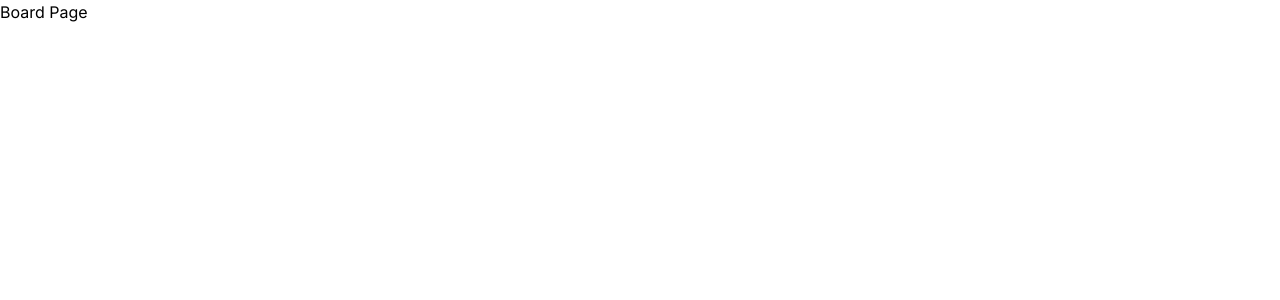
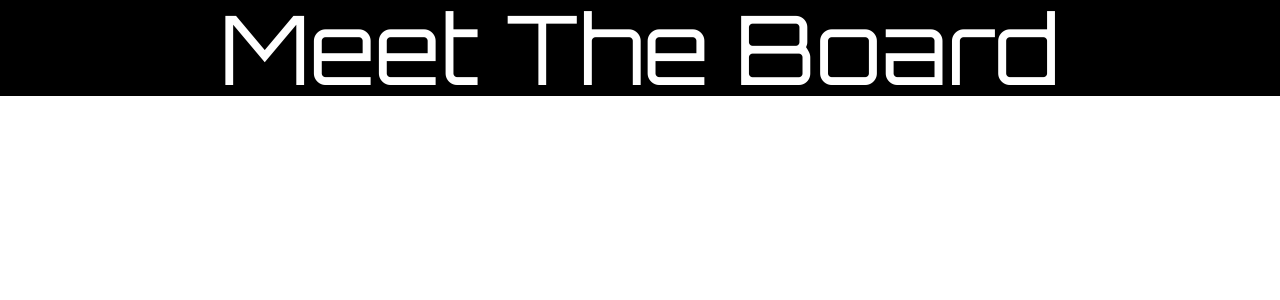
Before and after one commit to acm-ucr/skate-club-website, a Next.js app: page /board in a window 1280 px wide. Shown: the top 300 px of the page. Built offline with nearby package versions, Linux system fonts and the light colour scheme; a web font is replaced by a local one.

Commit message:
Created Meet The Board Title

```diff
--- a/src/app/board/page.tsx
+++ b/src/app/board/page.tsx
@@ -1,5 +1,9 @@
+import MeetTheBoard from "@/components/board/MeetTheBoard";
+
 const page = () => {
-  return <div className="flex w-full flex-col gap-10">Board Page</div>;
+  return <div className="flex w-full flex-col gap-10 bg-black">
+    <MeetTheBoard />
+    </div>;
 };
 
 export default page;
--- a/src/components/board/MeetTheBoard.tsx
+++ b/src/components/board/MeetTheBoard.tsx
@@ -3,7 +3,9 @@ import React from "react";
 const MeetTheBoard = () => {
   return (
     <div className="flex w-full flex-row justify-center text-3xl">
-      Meet The Board
+      <h1 className="font-orbitron text-8xl text-white">
+        Meet The Board
+      </h1>
     </div>
   );
 };
```
